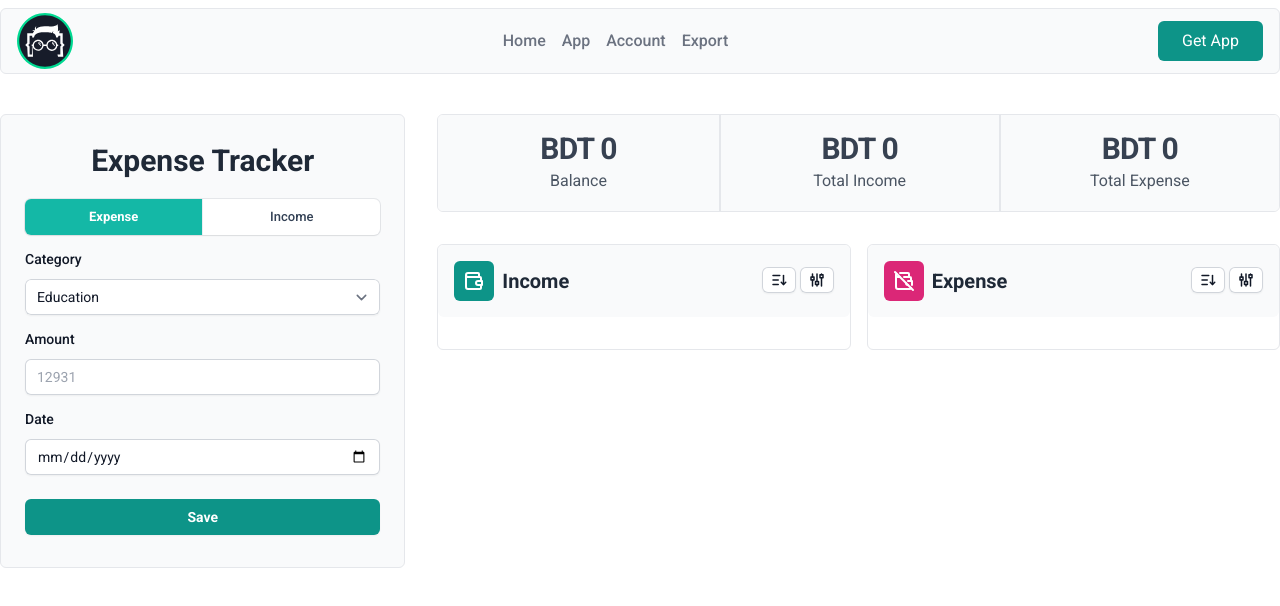
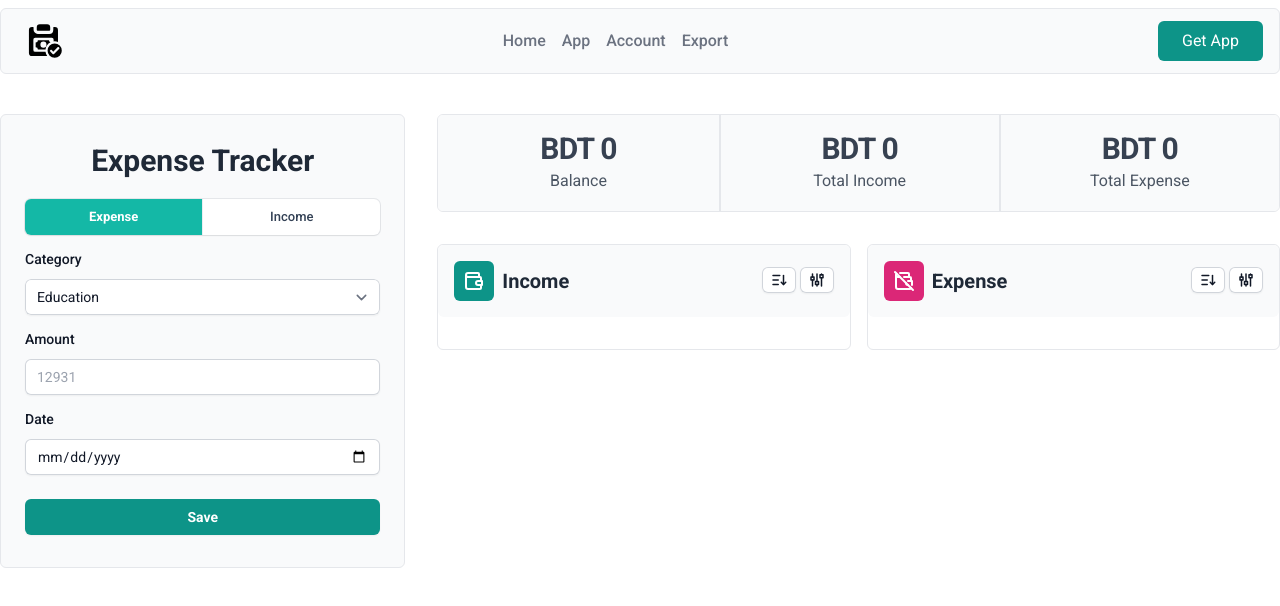
Before and after one commit to rakibhasanbappy/expense-tracker, a React (Vite) app: page / in a window 1280 px wide. Shown: the top 606 px of the page. Built offline with nearby package versions, Linux system fonts and the light colour scheme.

Commit message:
icon changed

```diff
--- a/src/components/Header.jsx
+++ b/src/components/Header.jsx
@@ -1,5 +1,5 @@
 // import React from 'react';
-import favicon from "../assets/image/favicon.svg";
+import logo from "../assets/image/logo.svg";
 
 export default function Header() {
   return (
@@ -7,7 +7,7 @@
       <nav>
         <div className="flex max-w-7xl items-center bg-[#F9FAFB] w-full justify-between py-1 mt-2 border px-4 rounded-md mx-auto">
           <div>
-            <img src={favicon} className="h-14" />
+            <img src={logo} className="h-14" />
           </div>
 
           <div className="hidden md:block">
```
Also changed, not shown: src/assets/image/logo.svg (added).
